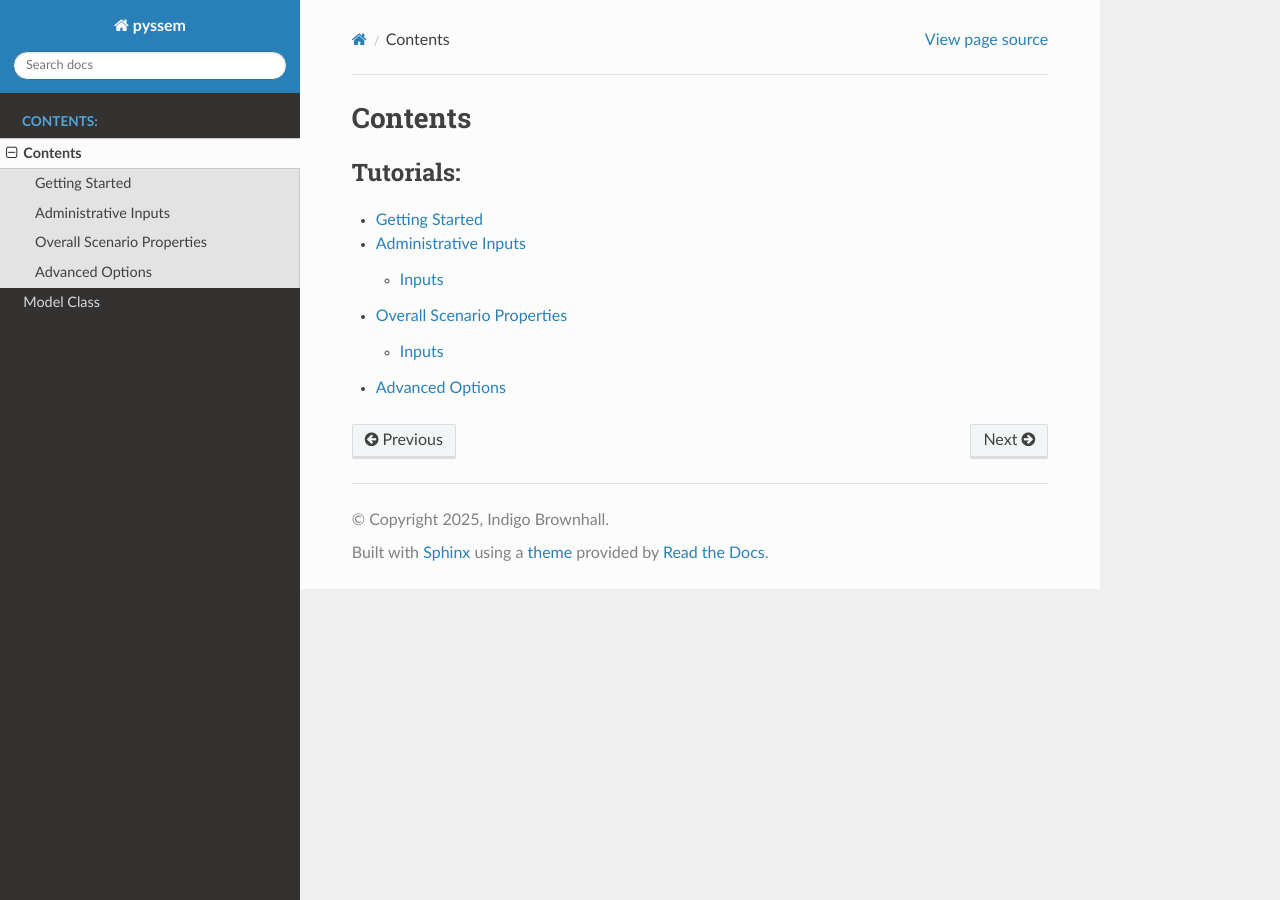
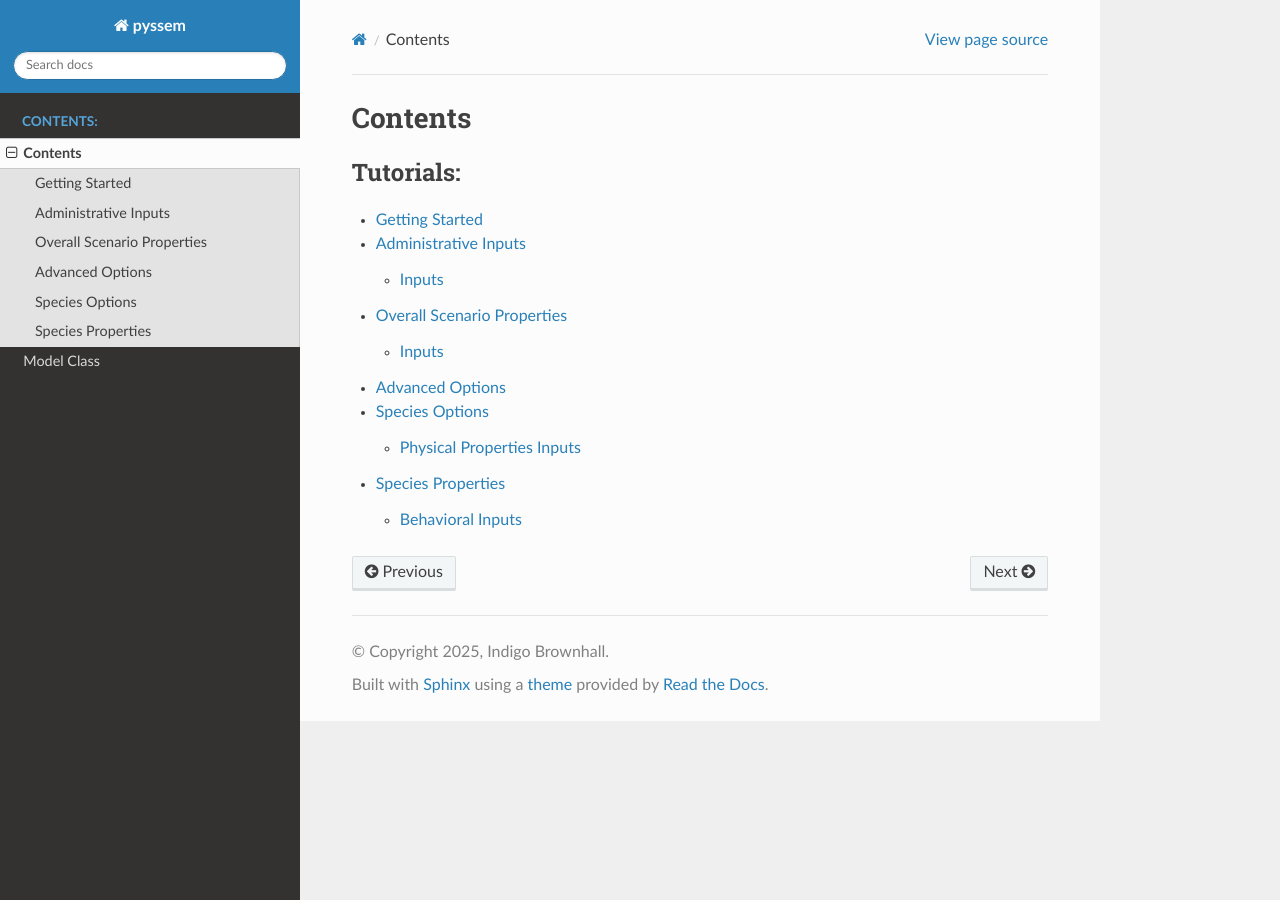
Before and after one commit to ARCLab-MIT/pyssem, a Sphinx documentation site: the page built from source/contents.rst, in a window 1280 px wide. Built offline with Sphinx 7.4.7 and the Read the Docs theme 3.1.0, drawn with Linux system fonts in a browser that asks for light colours; pages that are not in the unit, such as notebooks, are missing from menus.

Commit message:
Update contents.rst

```diff
--- a/source/contents.rst
+++ b/source/contents.rst
@@ -12,3 +12,5 @@ Contents
    admin_inputs
    overall_scenario_properties/overall_properties
    overall_scenario_properties/advanced_options
+   species_properties/physical_species_properties
+   species_properties/behavioral_species_properties
```
